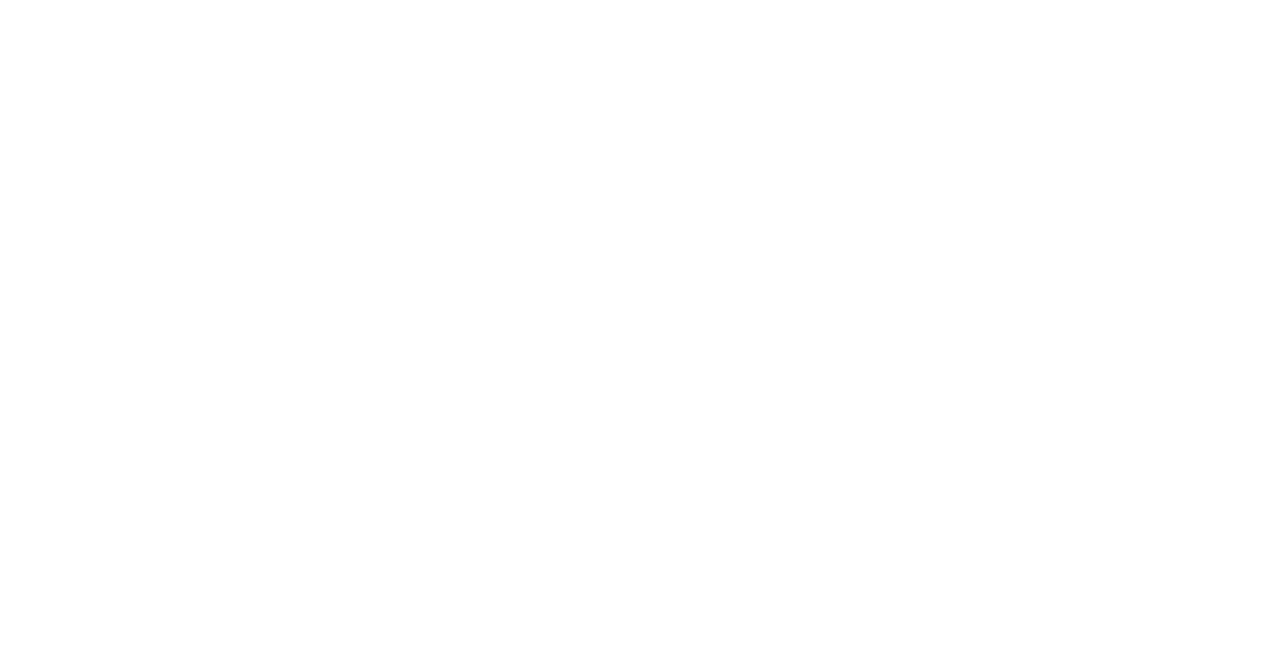
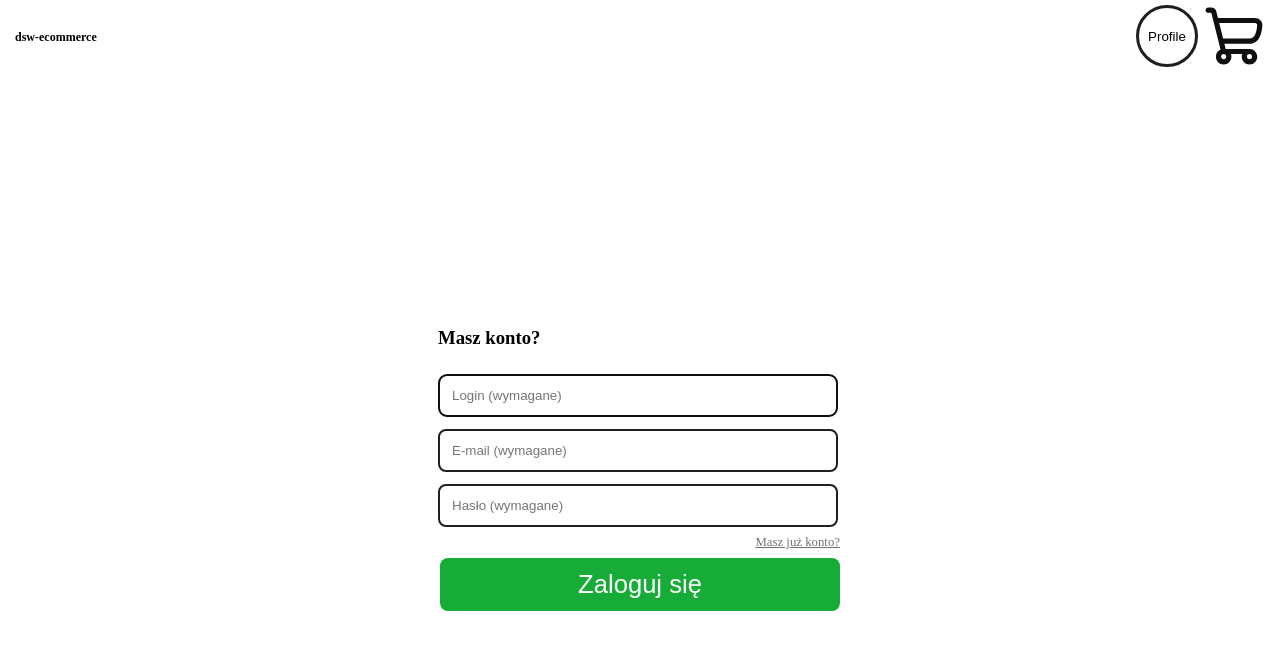
Before and after one commit to Listwas/dsw-ecommerce, a React (Vite) app in the folder frontend/: page /register in a window 1280 px wide. Before the commit this address had no page. Shown: the top 650 px of the page. Built offline with nearby package versions, Linux system fonts and the light colour scheme.

Commit message:
feat: Register page

```diff
--- a/frontend/src/App.jsx
+++ b/frontend/src/App.jsx
@@ -7,7 +7,7 @@
 import Login from './pages/Login'
 //import PasswordReset from './pages/PasswordReset'
 import ProductDetails from './pages/ProductDetails'
-//import Register from './pages/Register'
+import Register from './pages/Register'
 //import Summary from './pages/Summary'
 //import UserDashboard from './pages/UserDashboard'
 
@@ -21,6 +21,7 @@
                 <Route path="/" element={<Homepage />} />
                 <Route path="/product_details" element={<ProductDetails />} />
                 <Route path="/login" element={<Login />} />
+                <Route path="/register" element={<Register />} />
             </Routes>
         </>
     )
--- a/frontend/src/components/InputField.jsx
+++ b/frontend/src/components/InputField.jsx
@@ -1,9 +1,12 @@
 import styles from '../styles/InputField.module.css'
 
-export default function InputField({ placeholder, width }) {
+export default function InputField({ width, ...props }) {
     return (
         <>
-            <input className={styles.input_field} type="text" placeholder={placeholder} style={{ width: `${width}px` }} />
+            <input
+                className={styles.input_field}
+                type="text"
+                style={{ width: `${width}px` }} {...props} />
         </>
     )
 }
--- a/frontend/src/pages/Register.jsx
+++ b/frontend/src/pages/Register.jsx
@@ -0,0 +1,36 @@
+import NavBar from '../components/NavBar'
+import styles from '../styles/Login.module.css'
+import InputField from '../components/InputField'
+import Button from '../components/Button'
+import { Link } from 'react-router-dom'
+
+export default function Register() {
+    return (
+        <>
+            <NavBar />
+            <div className={styles.center}>
+                <div className={styles.wrapper}>
+                    <h3> Masz konto? </h3>
+                    <InputField
+                        width={400}
+                        placeholder='Login (wymagane)'
+                        required
+                        autoFocus
+                    />
+                    <InputField
+                        width={400}
+                        placeholder='E-mail (wymagane)'
+                        required
+                    />
+                    <InputField
+                        width={400}
+                        placeholder='Hasło (wymagane)'
+                        required
+                    />
+                    <Link to="/login"> Masz już konto? </Link>
+                    <Button width={400} placeholder='Zaloguj się' />
+                </div>
+            </div>
+        </>
+    )
+}
```
